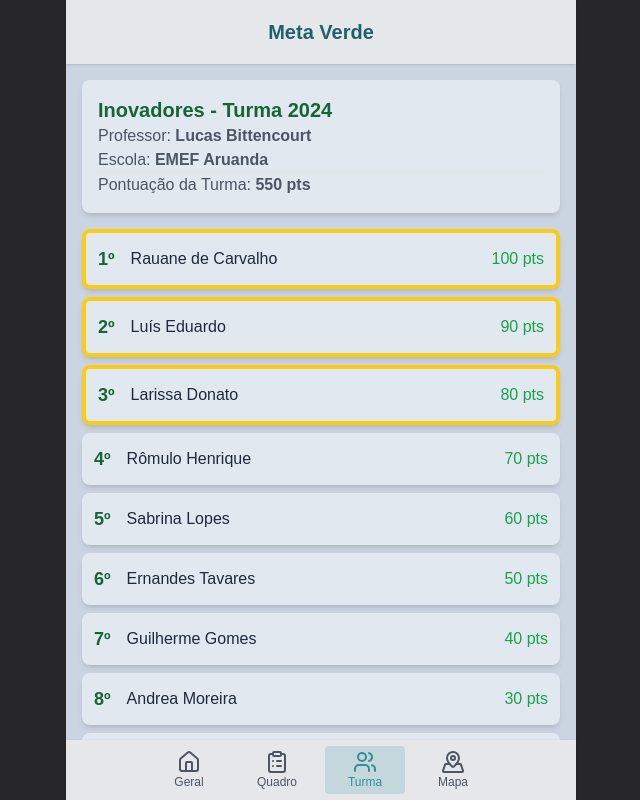
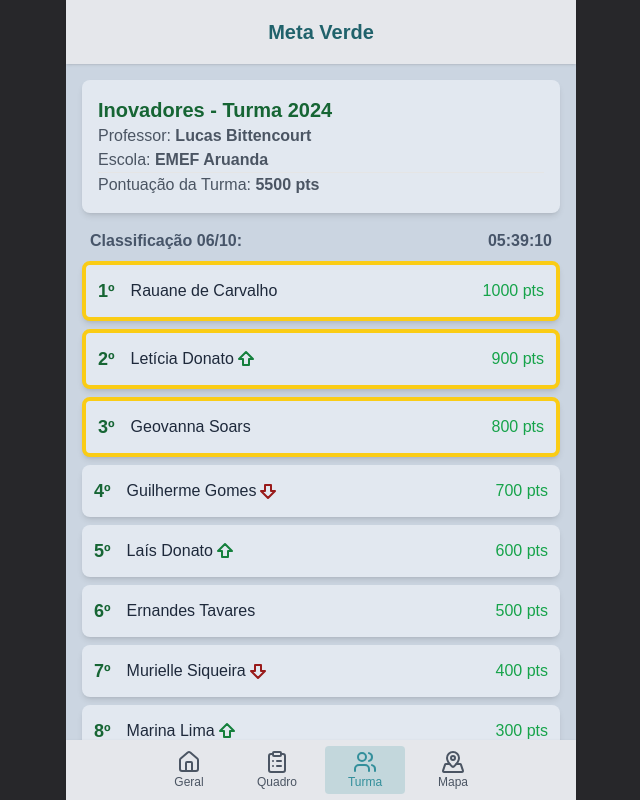
Before and after one commit to romhenri/nasa-sa-2024, a Next.js app in the folder client/: page /class in a window 1280 px wide. Shown: the whole page, without its empty margins (319-959 px from the left). Built offline with nearby package versions, Linux system fonts and the light colour scheme.

Commit message:
improve (RankingBoard.tsx): Comp n Class Page

```diff
--- a/client/app/_common/handleODS.ts
+++ b/client/app/_common/handleODS.ts
@@ -15,7 +15,7 @@ export enum ODSColors {
     ODS_14 = 'bg-[#1795d2]',
     ODS_15 = 'bg-[#5bb846]',
     ODS_16 = 'bg-blue-700',
-    ODS_17 = 'bg-indigo-700'
+    ODS_17 = 'bg-indigo-800'
 }
 
 export const getODSColor = (ods: number): string => {
@@ -39,7 +39,7 @@ export enum ODSBgColors {
     ODS_14 = 'bg-[#b3dff2]',
     ODS_15 = 'bg-[#d0edcd]',
     ODS_16 = 'bg-blue-100',
-    ODS_17 = 'bg-indigo-100'
+    ODS_17 = 'bg-indigo-200'
 }
 
 export const getODSBgColor = (ods: number): string => {
--- a/client/app/class/RankingBoard.tsx
+++ b/client/app/class/RankingBoard.tsx
@@ -1,8 +1,12 @@
+"use client";
+
+import { useEffect, useState } from 'react';
 import RankingRow from './RankingRow';
 
 interface RankingData {
   name: string;
   score: number;
+  phase: string;
 }
 
 interface RankingBoardProps {
@@ -10,14 +14,56 @@ interface RankingBoardProps {
 }
 
 export default function RankingBoard({ rankingData }: RankingBoardProps) {
+  const [timeRemaining, setTimeRemaining] = useState('');
+  const [currentDate, setCurrentDate] = useState('');
+
+  useEffect(() => {
+    const now = new Date();
+    const formattedDate = `${now.getDate().toString().padStart(2, '0')}/${(now.getMonth() + 1)
+      .toString()
+      .padStart(2, '0')}`;
+    setCurrentDate(formattedDate);
+
+    const calculateTimeRemaining = () => {
+      const endOfDay = new Date(now.getFullYear(), now.getMonth(), now.getDate() + 1);
+      const diff = endOfDay.getTime() - new Date().getTime();
+
+      const hours = Math.floor((diff / (1000 * 60 * 60)) % 24);
+      const minutes = Math.floor((diff / (1000 * 60)) % 60);
+      const seconds = Math.floor((diff / 1000) % 60);
+
+      setTimeRemaining(
+        `${hours.toString().padStart(2, '0')}:${minutes
+          .toString()
+          .padStart(2, '0')}:${seconds.toString().padStart(2, '0')}`
+      );
+    };
+
+    calculateTimeRemaining();
+    const timer = setInterval(calculateTimeRemaining, 1000);
+
+    return () => clearInterval(timer);
+  }, []);
+
   return (
     <div className="pb-4 w-full">
+      <div className="flex text-md font-[550] justify-between text-center text-slate-600 mb-2 mx-2">
+        <div>
+          Classificação
+          {" " + currentDate}:
+        </div>
+        <div>
+          {timeRemaining}
+        </div>
+      </div>
+
       {rankingData.map((person, index) => (
         <RankingRow
           key={index}
           position={index + 1}
           name={person.name}
           points={person.score}
+          phase={person.phase}
           className={`${
             index === 0 || index === 1 || index === 2
               ? 'border-4 border-yellow-400'
--- a/client/app/class/RankingRow.tsx
+++ b/client/app/class/RankingRow.tsx
@@ -1,14 +1,22 @@
+import {
+  ArrowBigUp as AscIcon,
+  ArrowBigDown as DesIcon,
+  Radiation
+} from 'lucide-react';
+
 interface RankingRowProps {
   position: number;
   name: string;
   points: number;
-  className?: string; // className é opcional
+  phase: string;
+  className?: string;
 }
 
 const RankingRow: React.FC<RankingRowProps> = ({
   position,
   name,
   points,
+  phase,
   className
 }) => {
   return (
@@ -20,7 +28,21 @@ const RankingRow: React.FC<RankingRowProps> = ({
         <span className="text-lg font-bold text-green-800">
           {position}º
         </span>
-        <span className="text-md">{name}</span>
+        <span className="text-md flex items-center space-x-1">
+          {name + " "}
+          {phase === "asc" &&
+            <AscIcon
+              className="text-green-700"
+              strokeWidth={2}
+            />
+          }
+          {phase === "des" &&
+            <DesIcon
+              className="text-red-800"
+              strokeWidth={2}
+            />
+          }
+        </span>
       </div>
 
       <div className="text-md text-green-600">
--- a/client/data/ranking.json
+++ b/client/data/ranking.json
@@ -2,51 +2,61 @@
   {
     "id": 1,
     "name": "Rauane de Carvalho",
-    "score": 100
+    "score": 1000,
+    "phase": ""
   },
   {
     "id": 2,
-    "name": "Luís Eduardo",
-    "score": 90
+    "name": "Letícia Donato",
+    "score": 900,
+    "phase": "asc"
   },
   {
     "id": 3,
-    "name": "Larissa Donato",
-    "score": 80
+    "name": "Geovanna Soars",
+    "score": 800,
+    "phase": ""
   },
   {
     "id": 4,
-    "name": "Rômulo Henrique",
-    "score": 70
+    "name": "Guilherme Gomes",
+    "score": 700,
+    "phase": "des"
   },
   {
     "id": 5,
-    "name": "Sabrina Lopes",
-    "score": 60
+    "name": "Laís Donato",
+    "score": 600,
+    "phase": "asc"
   },
   {
     "id": 6,
     "name": "Ernandes Tavares",
-    "score": 50
+    "score": 500,
+    "phase": ""
   },
   {
     "id": 7,
-    "name": "Guilherme Gomes",
-    "score": 40
+    "name": "Murielle Siqueira",
+    "score": 400,
+    "phase": "des"
   },
   {
     "id": 8,
-    "name": "Andrea Moreira",
-    "score": 30
+    "name": "Marina Lima",
+    "score": 300,
+    "phase": "asc"
   },
   {
     "id": 9,
     "name": "Eduardo Tavares",
-    "score": 20
+    "score": 200,
+    "phase": ""
   },
   {
     "id": 10,
     "name": "Rauana de Carvalho",
-    "score": 10
+    "score": 100,
+    "phase": "r"
   }
 ]
```
